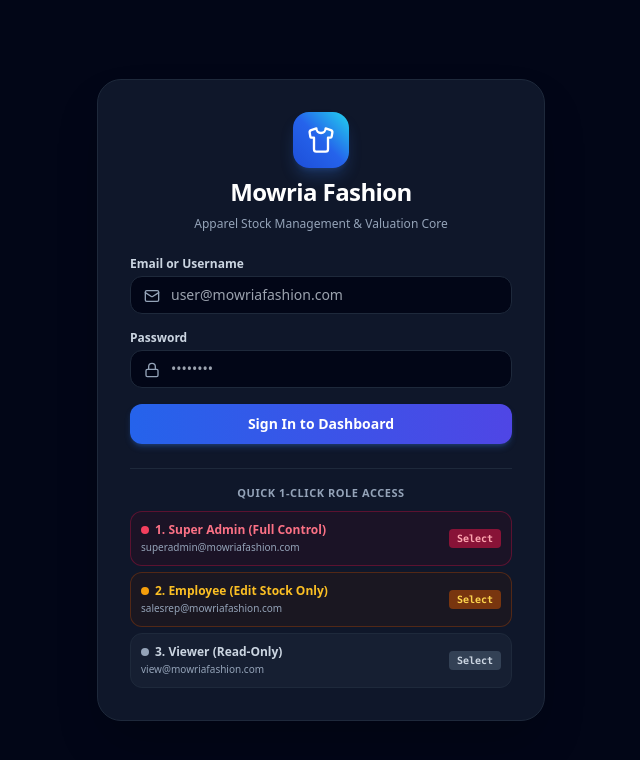
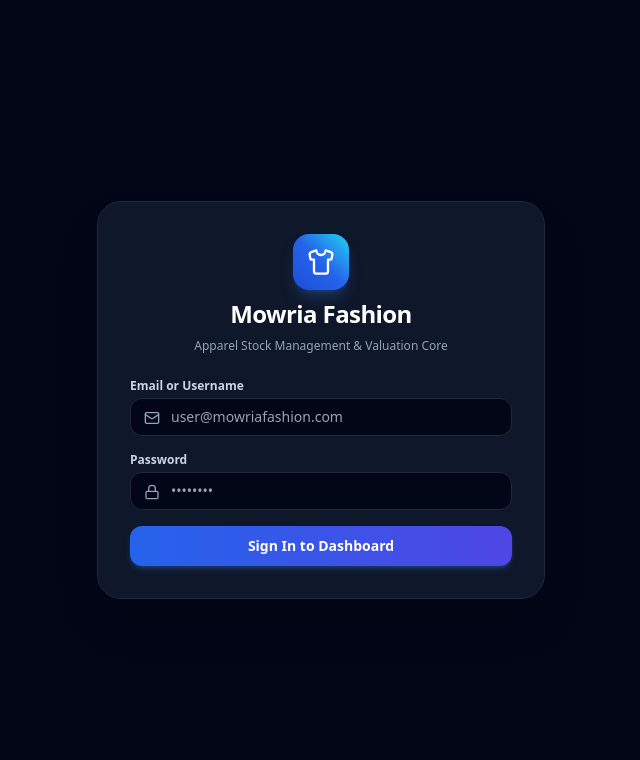
Before and after one commit to Samiul1902/mowria_fashion_inventory, a Django app: page /login/ in a window 1280 px wide. Shown: the top 760 px of the page, without its empty margins (319-959 px from the left). Run offline with Django 5.2, Linux system fonts and the light colour scheme; some libraries are stand-ins or nearby versions.

Commit message:
Remove quick 1-click role access helper from login page

```diff
--- a/inventory/templates/inventory/login.html
+++ b/inventory/templates/inventory/login.html
@@ -76,49 +76,6 @@
             </button>
         </form>
 
-        <!-- Quick 1-Click Role Login Helper -->
-        <div class="pt-4 border-t border-slate-200 dark:border-slate-800 space-y-2.5">
-            <div class="text-[11px] font-bold text-slate-400 uppercase tracking-wider text-center">Quick 1-Click Role Access</div>
-
-            <div class="grid grid-cols-1 gap-1.5">
-                <!-- 1. Super Admin -->
-                <button type="button" @click="setQuickAccount('superadmin@mowriafashion.com', 'password')"
-                        class="w-full p-2.5 rounded-xl border border-rose-200 dark:border-rose-900/60 bg-rose-50/50 dark:bg-rose-950/20 hover:bg-rose-100/60 transition text-left flex items-center justify-between">
-                    <div>
-                        <div class="text-xs font-bold text-rose-700 dark:text-rose-400 flex items-center gap-1.5">
-                            <span class="w-2 h-2 rounded-full bg-rose-500"></span> 1. Super Admin (Full Control)
-                        </div>
-                        <div class="text-[10px] text-slate-400 mt-0.5">superadmin@mowriafashion.com</div>
-                    </div>
-                    <span class="text-[10px] bg-rose-200 dark:bg-rose-900 text-rose-800 dark:text-rose-300 px-2 py-0.5 rounded font-mono font-semibold">Select</span>
-                </button>
-
-                <!-- 2. Employee -->
-                <button type="button" @click="setQuickAccount('salesrep@mowriafashion.com', 'password')"
-                        class="w-full p-2.5 rounded-xl border border-amber-200 dark:border-amber-900/60 bg-amber-50/50 dark:bg-amber-950/20 hover:bg-amber-100/60 transition text-left flex items-center justify-between">
-                    <div>
-                        <div class="text-xs font-bold text-amber-700 dark:text-amber-400 flex items-center gap-1.5">
-                            <span class="w-2 h-2 rounded-full bg-amber-500"></span> 2. Employee (Edit Stock Only)
-                        </div>
-                        <div class="text-[10px] text-slate-400 mt-0.5">salesrep@mowriafashion.com</div>
-                    </div>
-                    <span class="text-[10px] bg-amber-200 dark:bg-amber-900 text-amber-800 dark:text-amber-300 px-2 py-0.5 rounded font-mono font-semibold">Select</span>
-                </button>
-
-                <!-- 3. Viewer -->
-                <button type="button" @click="setQuickAccount('view@mowriafashion.com', 'password')"
-                        class="w-full p-2.5 rounded-xl border border-slate-200 dark:border-slate-800 bg-slate-50 dark:bg-slate-800/50 hover:bg-slate-100 transition text-left flex items-center justify-between">
-                    <div>
-                        <div class="text-xs font-bold text-slate-700 dark:text-slate-300 flex items-center gap-1.5">
-                            <span class="w-2 h-2 rounded-full bg-slate-400"></span> 3. Viewer (Read-Only)
-                        </div>
-                        <div class="text-[10px] text-slate-400 mt-0.5">view@mowriafashion.com</div>
-                    </div>
-                    <span class="text-[10px] bg-slate-200 dark:bg-slate-700 text-slate-700 dark:text-slate-300 px-2 py-0.5 rounded font-mono font-semibold">Select</span>
-                </button>
-            </div>
-        </div>
-
     </div>
 </body>
 </html>
```
